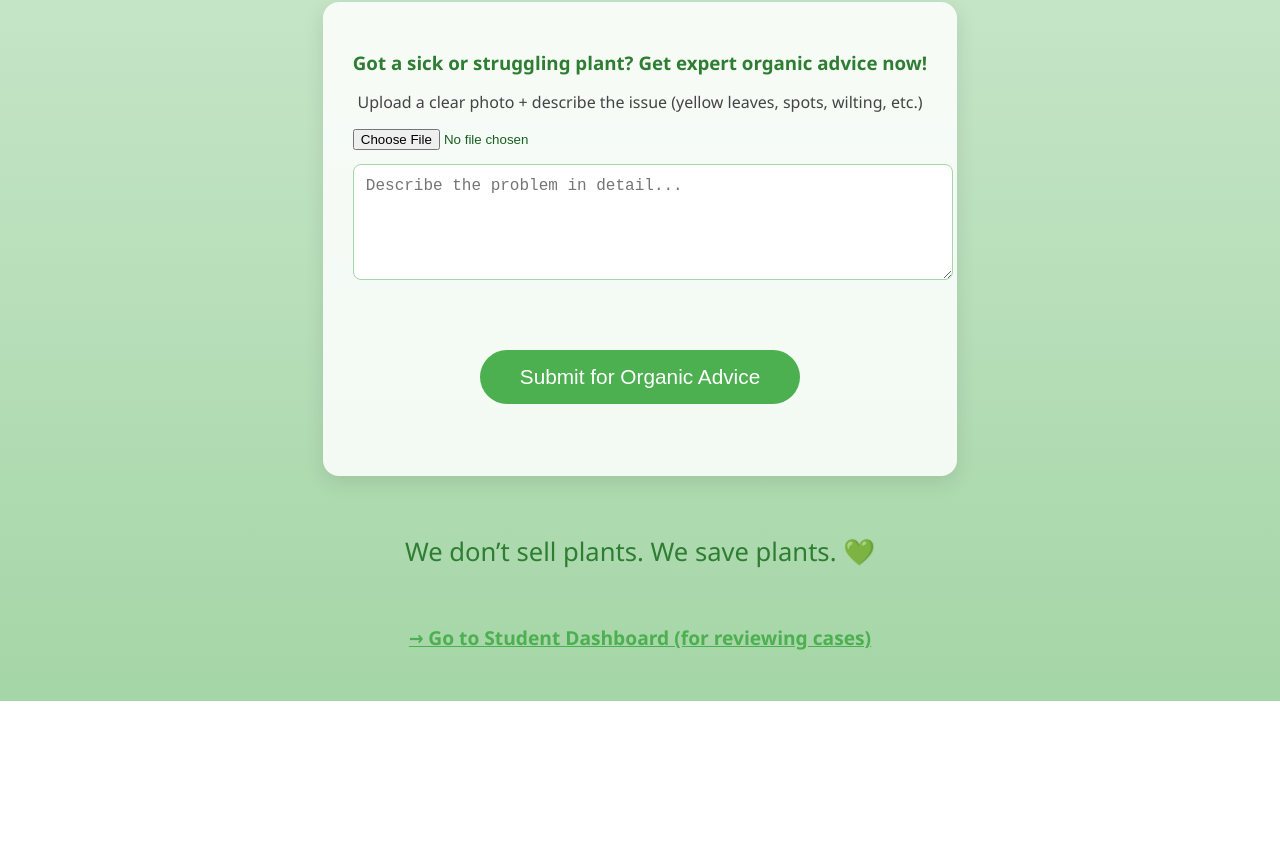
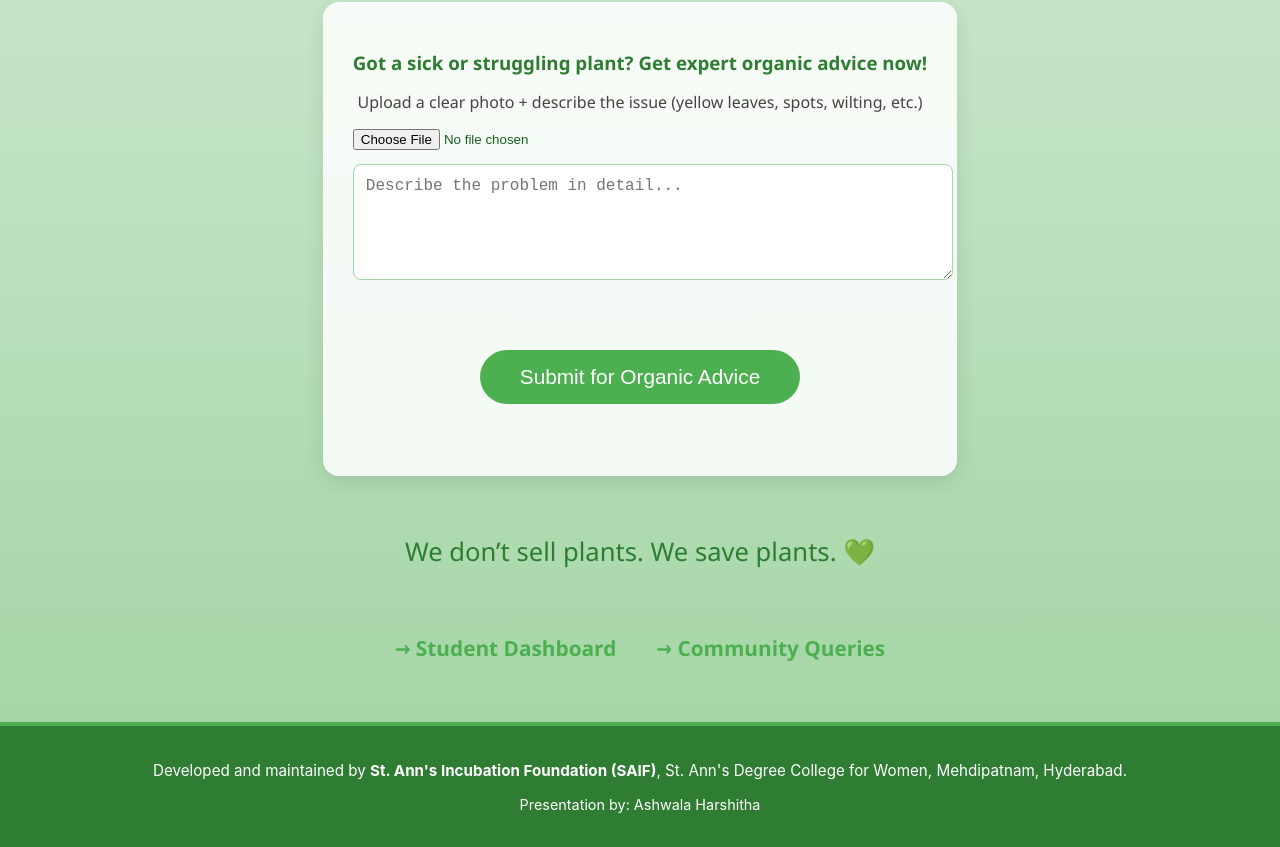
Before and after one commit to davalavinoo/greenup-landing, a React (Create React App) app: page / in a window 1280 px wide. Shown: the part 760-1607 px from the top of the page. Before the commit the page ends 1461 px from the top, so only its background shows below. Built offline with nearby package versions, Linux system fonts and the light colour scheme.

Commit message:
Added Home Button and footer

```diff
--- /dev/null
+++ b/src/AllQueries.js
@@ -0,0 +1,47 @@
+import React, { useState, useEffect } from 'react';
+import { collection, onSnapshot, orderBy, query } from "firebase/firestore";
+import { db } from "./firebase";
+import './App.css';
+
+function AllQueries() {
+  const [queries, setQueries] = useState([]);
+
+  useEffect(() => {
+    const q = query(collection(db, "plantSubmissions"), orderBy("createdAt", "desc"));
+    const unsubscribe = onSnapshot(q, (snapshot) => {
+      const data = snapshot.docs.map(doc => ({ id: doc.id, ...doc.data() }));
+      setQueries(data);
+    });
+    return unsubscribe;
+  }, []);
+
+  return (
+    <div className="App-header" style={{ minHeight: '100vh', background: '#e8f5e9' }}>
+      <h1>🌿 Community Plant Queries</h1>
+      <p>See all submitted plant issues and organic advice from students</p>
+
+      {queries.length === 0 ? (
+        <p>No queries yet. Be the first to submit one!</p>
+      ) : (
+        <div style={{ display: 'grid', gridTemplateColumns: 'repeat(auto-fill, minmax(320px, 1fr))', gap: '25px', padding: '20px' }}>
+          {queries.map(q => (
+            <div key={q.id} style={{ background: 'white', borderRadius: '16px', padding: '20px', boxShadow: '0 6px 16px rgba(0,0,0,0.1)' }}>
+              <img src={q.photoURL} alt="Plant issue" style={{ width: '100%', borderRadius: '12px', marginBottom: '10px' }} />
+              <p><strong>Description:</strong> {q.description}</p>
+              <p><strong>Status:</strong> {q.status === "pending" ? "Pending student review" : "Resolved 🌱"}</p>
+              {q.advice && (
+                <div style={{ marginTop: '15px', padding: '15px', background: '#f1f8e9', borderRadius: '10px', borderLeft: '4px solid #4caf50' }}>
+                  <strong>Organic Advice:</strong>
+                  <p style={{ margin: '8px 0 0' }}>{q.advice}</p>
+                </div>
+              )}
+              <p><small>Submitted: {q.createdAt?.toDate().toLocaleString()}</small></p>
+            </div>
+          ))}
+        </div>
+      )}
+    </div>
+  );
+}
+
+export default AllQueries;
--- a/src/App.js
+++ b/src/App.js
@@ -3,9 +3,68 @@ import { BrowserRouter as Router, Routes, Route, Link } from 'react-router-dom';
 import { ref, uploadBytes, getDownloadURL } from "firebase/storage";
 import { collection, addDoc, serverTimestamp } from "firebase/firestore";
 import { storage, db } from "./firebase";
-import StudentDashboard from './StudentDashboard'; // Make sure this file exists
+import StudentDashboard from './StudentDashboard';
+import AllQueries from './AllQueries';
 import './App.css';
 
+// Reusable Footer Component
+const Footer = () => (
+  <footer style={{
+    backgroundColor: '#2e7d32',
+    color: 'white',
+    textAlign: 'center',
+    padding: '20px 10px',
+    marginTop: 'auto',
+    fontSize: '0.95rem',
+    borderTop: '4px solid #4caf50'
+  }}>
+    <p>
+      Developed and maintained by <strong>St. Ann's Incubation Foundation (SAIF)</strong>,
+      St. Ann's Degree College for Women, Mehdipatnam, Hyderabad.
+    </p>
+    <p style={{ marginTop: '8px', fontSize: '0.9rem' }}>
+      Presentation by: Ashwala Harshitha
+    </p>
+  </footer>
+);
+
+// Reusable Layout with Home button + Footer
+const Layout = ({ children }) => (
+  <div style={{ minHeight: '100vh', display: 'flex', flexDirection: 'column' }}>
+    {/* Fixed Home Button */}
+    <Link
+      to="/"
+      style={{
+        position: 'fixed',
+        top: '20px',
+        left: '20px',
+        backgroundColor: '#4caf50',
+        color: 'white',
+        padding: '12px 24px',
+        borderRadius: '50px',
+        textDecoration: 'none',
+        fontWeight: 'bold',
+        boxShadow: '0 4px 12px rgba(0,0,0,0.25)',
+        zIndex: 1000,
+        transition: 'background 0.3s'
+      }}
+      onMouseOver={(e) => e.currentTarget.style.backgroundColor = '#388e3c'}
+      onMouseOut={(e) => e.currentTarget.style.backgroundColor = '#4caf50'}
+    >
+      🏠 Home
+    </Link>
+
+    {/* Page Content */}
+    <main style={{ flex: 1 }}>
+      {children}
+    </main>
+
+    {/* Footer */}
+    <Footer />
+  </div>
+);
+
+// Home Page Content
 function HomePage() {
   const [photo, setPhoto] = useState(null);
   const [description, setDescription] = useState("");
@@ -65,21 +124,9 @@ function HomePage() {
         <div className="inspiration">
           <h3>Inspired by real plant lovers</h3>
           <div className="image-gallery">
-            <img
-              src="https://hips.hearstapps.com/hmg-prod/images/young-woman-caring-her-plants-at-home-royalty-free-image-1752585749.pjpeg"
-              alt="Woman caring for plants"
-              className="gallery-img"
-            />
-            <img
-              src="https://www.decorilla.com/online-decorating/wp-content/uploads/2021/07/Lucious-plants-in-interior-design-1.jpeg"
-              alt="Beautiful indoor plant arrangement"
-              className="gallery-img"
-            />
-            <img
-              src="https://extension.psu.edu/media/catalog/product/c/a/cad74bc2b228547be22685cba0ec7ac4.jpeg?quality=80&bg-color=248,248,248&fit=bounds&height=427&width=640&canvas=640:427"
-              alt="Examining plant leaves for disease"
-              className="gallery-img"
-            />
+            <img src="https://hips.hearstapps.com/hmg-prod/images/young-woman-caring-her-plants-at-home-royalty-free-image-1752585749.pjpeg" alt="Woman caring for plants" className="gallery-img" />
+            <img src="https://www.decorilla.com/online-decorating/wp-content/uploads/2021/07/Lucious-plants-in-interior-design-1.jpeg" alt="Beautiful indoor plant arrangement" className="gallery-img" />
+            <img src="https://extension.psu.edu/media/catalog/product/c/a/cad74bc2b228547be22685cba0ec7ac4.jpeg?quality=80&bg-color=248,248,248&fit=bounds&height=427&width=640&canvas=640:427" alt="Examining plant leaves for disease" className="gallery-img" />
           </div>
         </div>
 
@@ -125,10 +172,13 @@ function HomePage() {
 
         <p className="tagline">We don’t sell plants. We save plants. 💚</p>
 
-        {/* Temporary link to student dashboard */}
-        <div style={{ margin: '30px 0' }}>
-          <Link to="/student" style={{ color: '#4caf50', fontSize: '1.2rem', fontWeight: 'bold', textDecoration: 'underline' }}>
-            → Go to Student Dashboard (for reviewing cases)
+        {/* Navigation Links */}
+        <div style={{ margin: '40px 0', textAlign: 'center' }}>
+          <Link to="/student" style={{ color: '#4caf50', fontSize: '1.3rem', fontWeight: 'bold', margin: '0 20px', textDecoration: 'none' }}>
+            → Student Dashboard
+          </Link>
+          <Link to="/all-queries" style={{ color: '#4caf50', fontSize: '1.3rem', fontWeight: 'bold', margin: '0 20px', textDecoration: 'none' }}>
+            → Community Queries
           </Link>
         </div>
       </header>
@@ -140,8 +190,9 @@ function App() {
   return (
     <Router>
       <Routes>
-        <Route path="/" element={<HomePage />} />
-        <Route path="/student" element={<StudentDashboard />} />
+        <Route path="/" element={<Layout><HomePage /></Layout>} />
+        <Route path="/student" element={<Layout><StudentDashboard /></Layout>} />
+        <Route path="/all-queries" element={<Layout><AllQueries /></Layout>} />
       </Routes>
     </Router>
   );
```
Also changed, not shown: src/components/Footer.js (added, +25 -0 lines), src/components/Layout.js (added, +39 -0 lines), src/firebase.js (+0 -7 lines).
